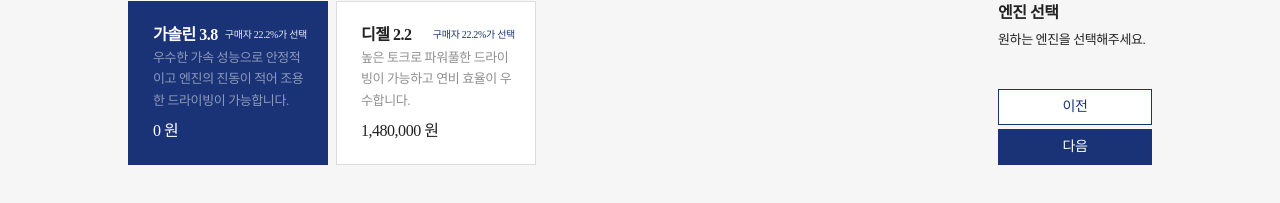
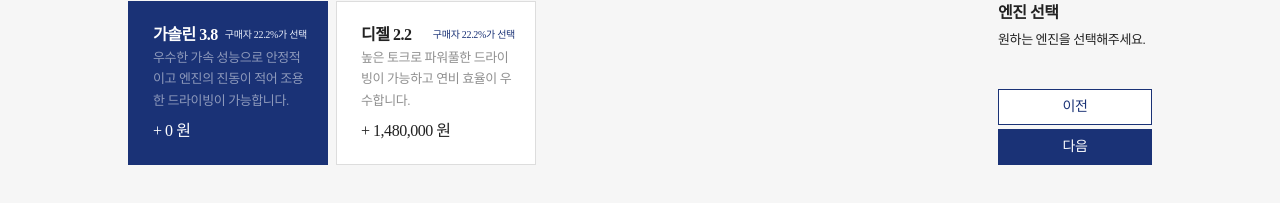
Before and after one commit to Hypersand/A5-Idle, a React (Vite) app in the folder frontend/Idle/: page /detail in a window 1280 px wide. Shown: the part 491-694 px from the top of the page. Built offline with nearby package versions, Linux system fonts and the light colour scheme; a web font is replaced by a local one.

Commit message:
[fix] 박스 + 추가

```diff
--- a/frontend/Idle/src/components/common/boxs/DetailModelBox.jsx
+++ b/frontend/Idle/src/components/common/boxs/DetailModelBox.jsx
@@ -48,7 +48,7 @@ function DetailModelBox({ purchase_rate, name, description, price, currentTab, i
             </StContentHeader>
             <Detail $isSelected={isOptionSelected}>{description}</Detail>
           </StTitleContainer>
-          <Price $isSelected={isOptionSelected}>{price.toLocaleString()} 원</Price>
+          <Price $isSelected={isOptionSelected}>+ {price.toLocaleString()} 원</Price>
         </StContent>
       </StContainer>
     </>
```
